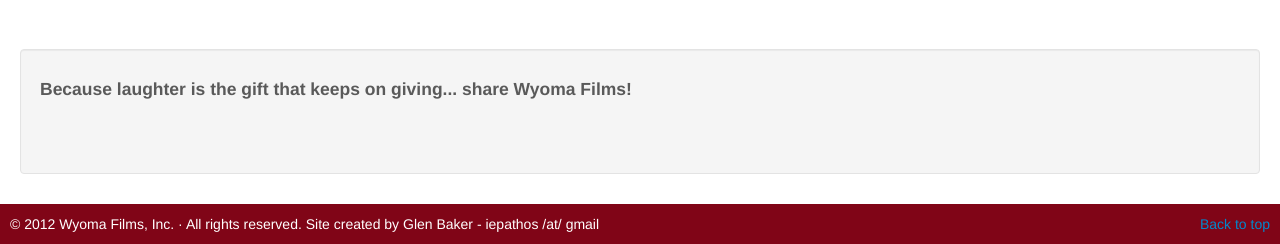
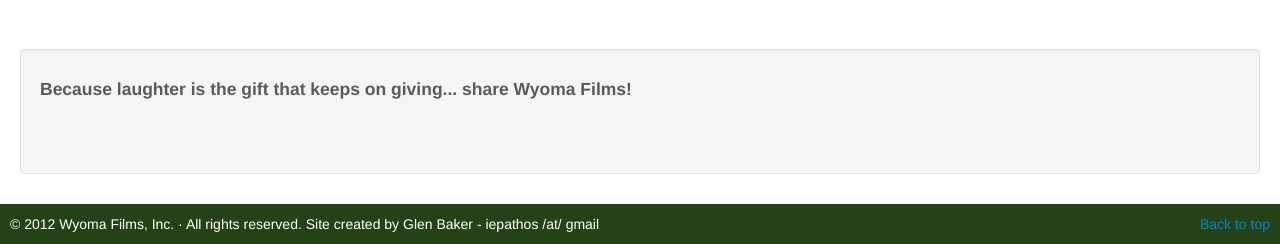
Before and after one commit to iepathos/wyomafilms, a plain HTML site: page index.html in a window 1280 px wide. Shown: the part 783-1027 px from the top of the page. Drawn offline with Linux system fonts and the light colour scheme; grey boxes are pictures that could not be loaded; a script that the page names is missing.

Commit message:
Design changes and readme improvement

```diff
--- a/assets/css/style.css
+++ b/assets/css/style.css
@@ -20,7 +20,7 @@
 
     footer {
 	  display: block;
-	  background-color: #800517;
+	  background-color: #254117;
 	  padding: 10px;
 	  color: white;
 	  position:relative;
```
Also changed, not shown: index.html (+1 -1 lines), 1 other file.
